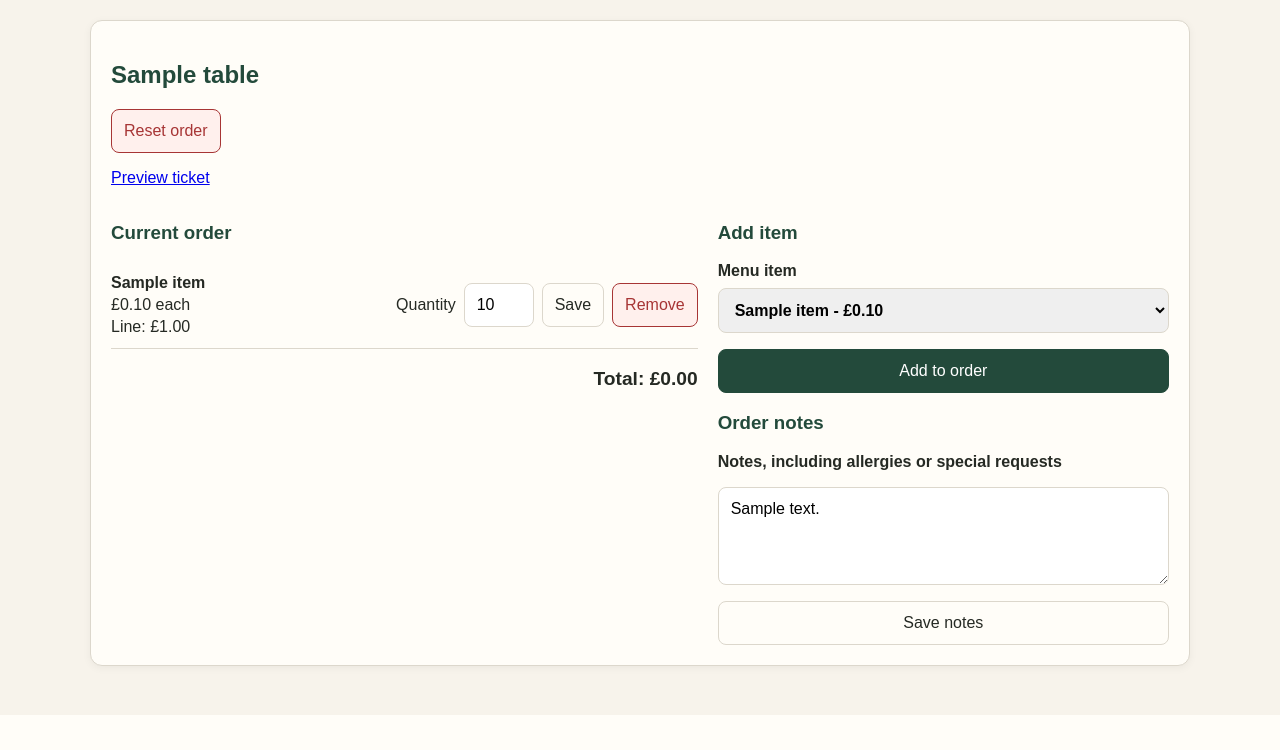
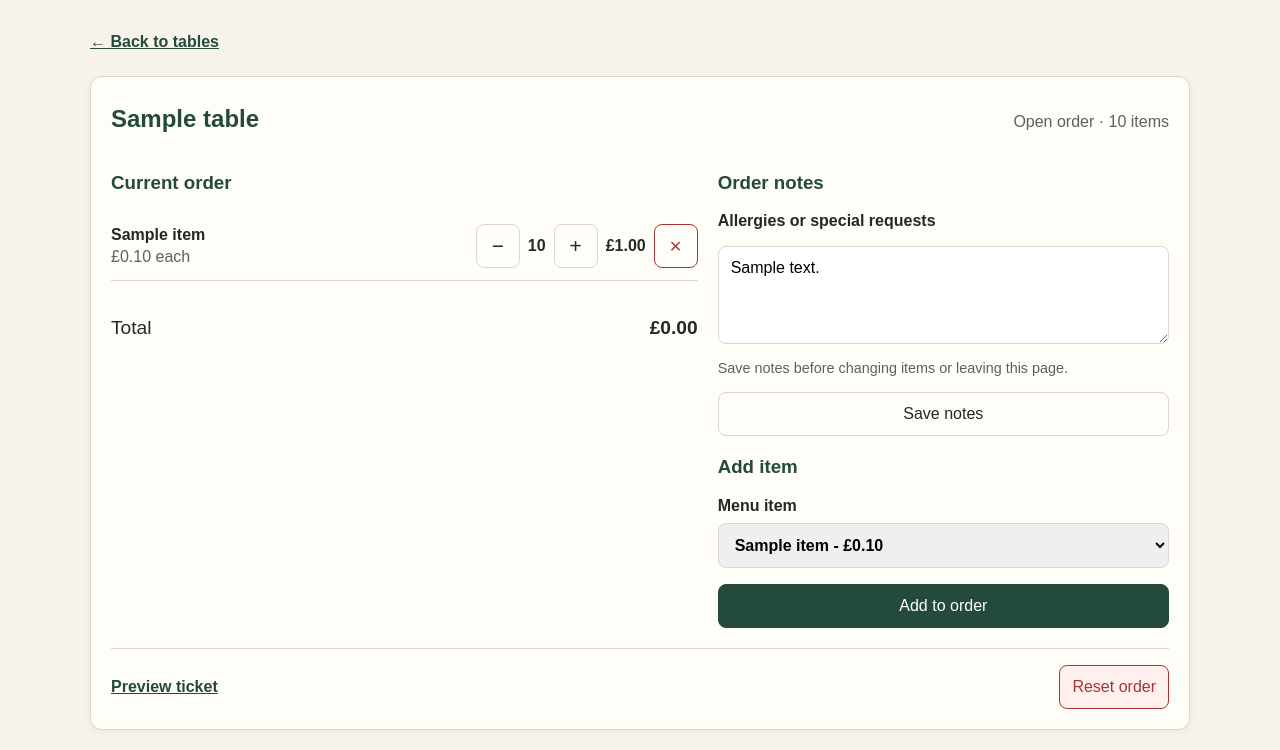
Before and after one commit to daisy-may-t/restaurant, a Flask app: template templates/table_order.html in a window 1280 px wide. Shown: the part 85-835 px from the top of the page. Before the commit the page ends 800 px from the top, so only its background shows below. Run offline with Flask 3, Linux system fonts and the light colour scheme; the template is opened without the code that fills it: most values are stand-ins (such as "Sample title", 1, 10 or a date in 2020).

Commit message:
Add back, plus, minus, and remove buttons.

```diff
--- a/app/table_db.py
+++ b/app/table_db.py
@@ -26,4 +26,8 @@ def get_table(table_id):
     row = get_db().execute(
         "SELECT id, name FROM tables WHERE id = ?", (table_id,)
     ).fetchone()
-    return dict(row) if row else None
+    if row is None:
+        return None
+    table = dict(row)
+    table["area"] = "restaurant" if table_id <= 10 else "bar"
+    return table
--- a/static/css/style.css
+++ b/static/css/style.css
@@ -246,22 +246,39 @@ button.danger {
   color: var(--color-danger);
 }
 
-.order-header {
+.back-link,
+.action-link {
+  display: inline-flex;
+  align-items: center;
+  min-height: var(--control-height);
+  color: var(--color-primary);
+  font-weight: 600;
+}
+
+.back-link {
+  margin-bottom: var(--space-3);
+}
+
+.order-page-heading {
   display: flex;
   justify-content: space-between;
-  align-items: center;
+  align-items: baseline;
   gap: var(--space-4);
-  margin-bottom: var(--space-5);
 }
 
-.order-actions {
-  display: flex;
-  gap: var(--space-3);
+.order-page-heading h2 {
+  margin-top: 0;
+}
+
+.order-page-heading p,
+.item-unit-price,
+.form-hint {
+  color: var(--color-muted);
 }
 
 .order-layout {
   display: grid;
-  grid-template-columns: 1.3fr 1fr;
+  grid-template-columns: minmax(0, 1.3fr) minmax(0, 1fr);
   gap: var(--space-5);
 }
 
@@ -285,6 +302,8 @@ button.danger {
   display: flex;
   flex-direction: column;
   gap: var(--space-1);
+  min-width: 0;
+  overflow-wrap: anywhere;
 }
 
 .order-item-actions,
@@ -298,13 +317,54 @@ button.danger {
   flex-wrap: wrap;
 }
 
-.order-item-actions input[type="number"] {
-  width: 70px;
+.quantity-controls button,
+.remove-item {
+  width: var(--control-height);
+  padding: 0;
+  font-size: 1.3rem;
+}
+
+.quantity-controls span {
+  min-width: 2ch;
+  text-align: center;
+  font-weight: 600;
+}
+
+button:disabled {
+  opacity: 0.45;
+  cursor: not-allowed;
+}
+
+.remove-item {
+  color: var(--color-danger);
+  border-color: var(--color-danger);
+}
+
+.item-line-total {
+  white-space: nowrap;
 }
 
 .order-total {
-  text-align: right;
+  display: flex;
+  justify-content: space-between;
+  gap: var(--space-3);
+  padding-top: var(--space-4);
   font-size: 1.2rem;
+}
+
+.order-footer {
+  display: flex;
+  align-items: center;
+  justify-content: space-between;
+  gap: var(--space-4);
+  flex-wrap: wrap;
+  margin-top: var(--space-5);
+  padding-top: var(--space-4);
+  border-top: 1px solid var(--color-border);
+}
+
+.order-footer form:only-child {
+  margin-left: auto;
 }
 
 .ticket-preview {
@@ -327,6 +387,21 @@ button.danger {
   display: flex;
   flex-direction: column;
   gap: var(--space-4);
+}
+
+.order-form h3:not(:first-child) {
+  margin-top: var(--space-5);
+}
+
+.form-hint {
+  margin: 0;
+  font-size: 0.9rem;
+}
+
+.form-warning {
+  margin: 0;
+  color: var(--color-danger);
+  font-weight: 600;
 }
 
 .order-form label {
@@ -359,7 +434,7 @@ textarea {
   }
 
   .topbar .container,
-  .order-header {
+  .order-page-heading {
     flex-direction: column;
     align-items: flex-start;
   }
@@ -370,6 +445,15 @@ textarea {
 }
 
 @media screen and (max-width: 600px) {
+  .order-items li {
+    flex-direction: column;
+    align-items: stretch;
+  }
+
+  .order-item-actions {
+    justify-content: space-between;
+  }
+
   .data-table, .data-table tbody, .data-table tr, .data-table td { display: block; }
   .data-table thead { display: none; }
   .data-table tr { border-bottom: 1px solid var(--color-border); padding: var(--space-3) 0; }
--- a/static/js/app.js
+++ b/static/js/app.js
@@ -1,3 +1,39 @@
 document.addEventListener("DOMContentLoaded", () => {
-  console.log("Restaurant app loaded");
+  const notes = document.getElementById("order-notes");
+  if (!notes) return;
+
+  const notesForm = document.getElementById("notes-form");
+  const warning = document.getElementById("notes-warning");
+  const savedNotes = notes.value;
+  let allowUnload = false;
+  const hasUnsavedNotes = () => notes.value !== savedNotes;
+
+  notes.addEventListener("input", () => {
+    warning.hidden = true;
+  });
+
+  document.addEventListener("submit", (event) => {
+    if (event.target === notesForm) {
+      allowUnload = true;
+    } else if (hasUnsavedNotes()) {
+      event.preventDefault();
+      warning.hidden = false;
+      notes.focus();
+    }
+  });
+
+  document.addEventListener("click", (event) => {
+    const link = event.target.closest("a[href]");
+    if (link && hasUnsavedNotes()) {
+      allowUnload = window.confirm("You have unsaved notes. Leave this page?");
+      if (!allowUnload) event.preventDefault();
+    }
+  });
+
+  window.addEventListener("beforeunload", (event) => {
+    if (hasUnsavedNotes() && !allowUnload) {
+      event.preventDefault();
+      event.returnValue = "";
+    }
+  });
 });
--- a/templates/table_order.html
+++ b/templates/table_order.html
@@ -3,19 +3,17 @@
 {% block title %}{{ table.name }}{% endblock %}
 
 {% block content %}
-  <section class="panel">
-    <h2>{{ table.name }}</h2>
-    {% if order %}
-      <form method="post" action="{{ url_for('reset_table_order', table_id=table.id) }}"
-            onsubmit="return confirm('Reset this order? This closes it and clears the table for a new one.');">
-        <input type="hidden" name="csrf_token" value="{{ csrf_token() }}" />
-        <button type="submit" class="danger">Reset order</button>
-      </form>
-    {% endif %}
-    {% if order_items %}
-      <p><a href="{{ url_for('ticket_preview', table_id=table.id) }}">Preview ticket</a></p>
-    {% endif %}
-
+  <a class="back-link" href="{{ url_for('tables', area=table.area) }}">&larr; Back to tables</a>
+  <section class="panel order-page">
+    <div class="order-page-heading">
+      <h2>{{ table.name }}</h2>
+      {% if order %}
+        {% set item_count = order_items|sum(attribute='quantity') %}
+        <p>Open order · {{ item_count }} {{ 'item' if item_count == 1 else 'items' }}</p>
+      {% else %}
+        <p>No order yet</p>
+      {% endif %}
+    </div>
     <div class="order-layout">
       <div class="order-list">
         <h3>Current order</h3>
@@ -25,19 +23,19 @@
               <li>
                 <div class="order-item-details">
                   <strong>{{ item.item_name }}</strong>
-                  <span>&pound;{{ '%.2f'|format(item.unit_price_pence / 100) }} each</span>
-                  <span>Line: &pound;{{ '%.2f'|format(item.unit_price_pence * item.quantity / 100) }}</span>
+                  <span class="item-unit-price">&pound;{{ '%.2f'|format(item.unit_price_pence / 100) }} each</span>
                 </div>
                 <div class="order-item-actions">
-                  <form method="post" action="{{ url_for('update_order_item_quantity', table_id=table.id, item_id=item.id) }}">
+                  <form class="quantity-controls" method="post" action="{{ url_for('update_order_item_quantity', table_id=table.id, item_id=item.id) }}">
                     <input type="hidden" name="csrf_token" value="{{ csrf_token() }}" />
-                    <label for="quantity-{{ item.id }}">Quantity</label>
-                    <input id="quantity-{{ item.id }}" type="number" name="quantity" min="1" max="999" value="{{ item.quantity }}" required />
-                    <button type="submit">Save</button>
+                    <button type="submit" name="change" value="-1" aria-label="Decrease quantity of {{ item.item_name }}" {% if item.quantity == 1 %}disabled{% endif %}>&minus;</button>
+                    <span aria-label="Quantity: {{ item.quantity }}">{{ item.quantity }}</span>
+                    <button type="submit" name="change" value="1" aria-label="Increase quantity of {{ item.item_name }}" {% if item.quantity == 999 %}disabled{% endif %}>+</button>
                   </form>
+                  <strong class="item-line-total">&pound;{{ '%.2f'|format(item.unit_price_pence * item.quantity / 100) }}</strong>
                   <form method="post" action="{{ url_for('remove_order_item', table_id=table.id, item_id=item.id) }}">
                     <input type="hidden" name="csrf_token" value="{{ csrf_token() }}" />
-                    <button type="submit" class="danger">Remove</button>
+                    <button type="submit" class="remove-item" aria-label="Remove {{ item.item_name }}">&times;</button>
                   </form>
                 </div>
               </li>
@@ -46,10 +44,20 @@
         {% else %}
           <p class="empty-state">No items yet. Add an item or save notes to begin.</p>
         {% endif %}
-        <p class="order-total"><strong>Total: &pound;{{ '%.2f'|format(total_pence / 100) }}</strong></p>
+        <p class="order-total"><span>Total</span><strong>&pound;{{ '%.2f'|format(total_pence / 100) }}</strong></p>
       </div>
 
       <div class="order-form">
+        <h3>Order notes</h3>
+        <form id="notes-form" method="post" action="{{ url_for('update_order_notes', table_id=table.id) }}">
+          <input type="hidden" name="csrf_token" value="{{ csrf_token() }}" />
+          <label for="order-notes">Allergies or special requests</label>
+          <textarea id="order-notes" name="notes" rows="4" maxlength="2000">{{ order.notes if order else '' }}</textarea>
+          <p class="form-hint">Save notes before changing items or leaving this page.</p>
+          <p id="notes-warning" class="form-warning" role="alert" hidden>Save your notes before changing the order.</p>
+          <button type="submit">Save notes</button>
+        </form>
+
         <h3>Add item</h3>
         {% if menu_items %}
           <form method="post" action="{{ url_for('add_order_item', table_id=table.id) }}">
@@ -67,15 +75,19 @@
         {% else %}
           <p class="empty-state">Add menu items on the Menu page first.</p>
         {% endif %}
-
-        <h3>Order notes</h3>
-        <form method="post" action="{{ url_for('update_order_notes', table_id=table.id) }}">
+      </div>
+    </div>
+    <div class="order-footer">
+      {% if order_items %}
+        <a class="action-link" href="{{ url_for('ticket_preview', table_id=table.id) }}">Preview ticket</a>
+      {% endif %}
+      {% if order %}
+        <form method="post" action="{{ url_for('reset_table_order', table_id=table.id) }}"
+              onsubmit="return confirm('Reset this order? This closes it and clears the table for a new one.');">
           <input type="hidden" name="csrf_token" value="{{ csrf_token() }}" />
-          <label for="order-notes">Notes, including allergies or special requests</label>
-          <textarea id="order-notes" name="notes" rows="4" maxlength="2000">{{ order.notes if order else '' }}</textarea>
-          <button type="submit">Save notes</button>
+          <button type="submit" class="danger">Reset order</button>
         </form>
-      </div>
+      {% endif %}
     </div>
   </section>
 {% endblock %}
```
Also changed, not shown: app/order_db.py (+19 -0 lines), app/routes.py (+11 -0 lines), tests/test_orders.py (+59 -0 lines).
